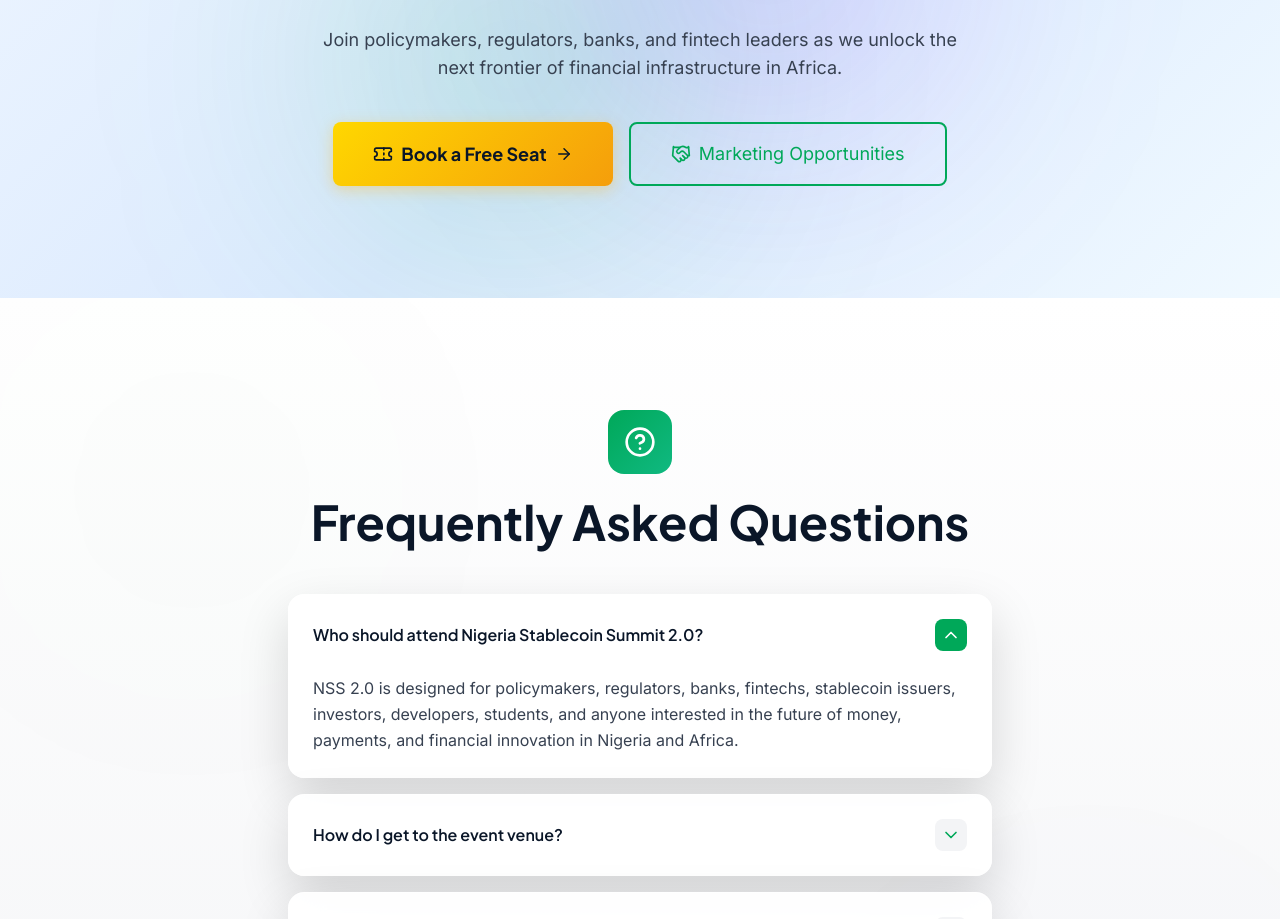
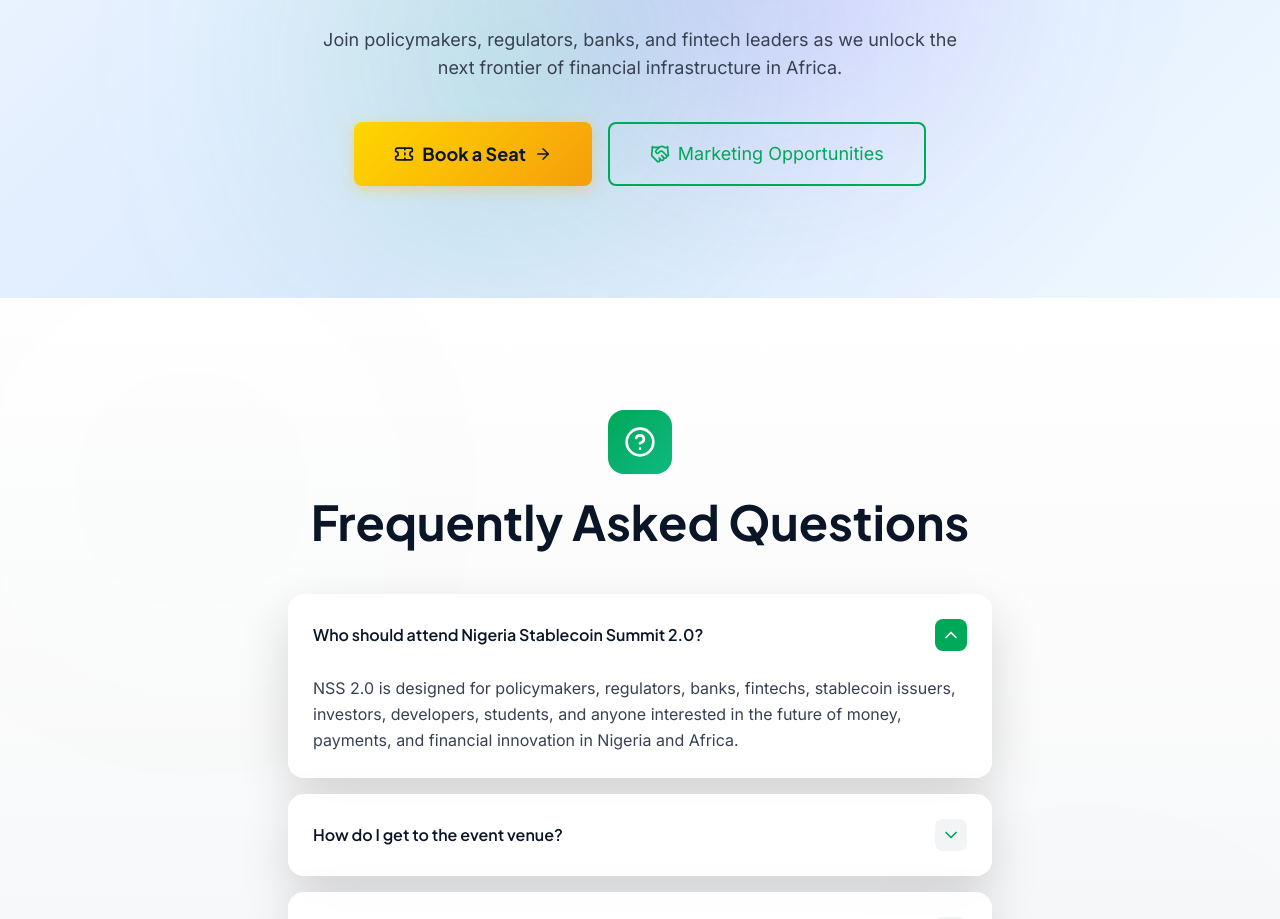
Before and after one commit to flingen/nssnew22, a React (Vite) app: page / in a window 1280 px wide. Shown: the part 8862-9781 px from the top of the page. Built offline with nearby package versions, Linux system fonts and the light colour scheme.

Commit message:
Update CTA.tsx

```diff
--- a/src/components/sections/CTA.tsx
+++ b/src/components/sections/CTA.tsx
@@ -47,7 +47,7 @@
             className="btn-primary px-10 py-4 text-lg inline-flex items-center justify-center gap-2"
           >
             <Ticket className="w-5 h-5" />
-            Book a Free Seat
+            Book a Seat
             <ArrowRight size={18} />
           </a>
           <a
```
